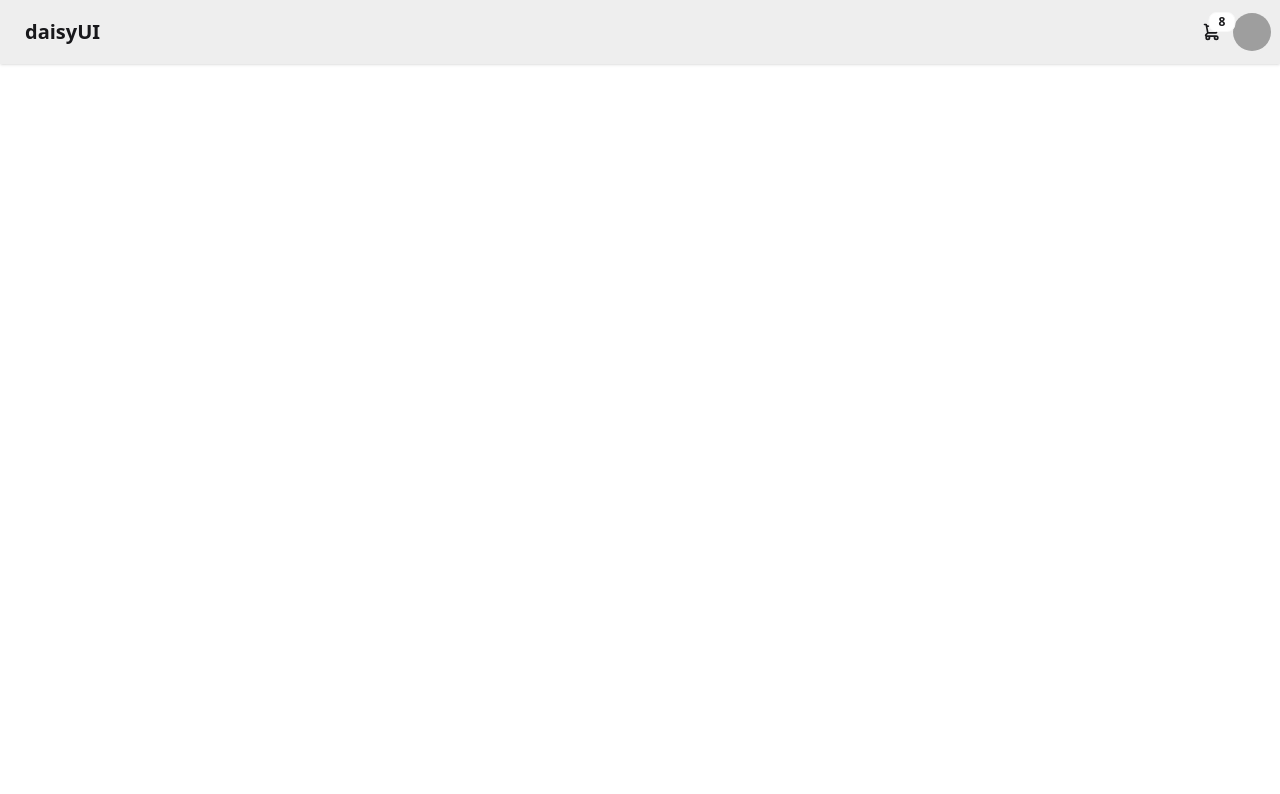
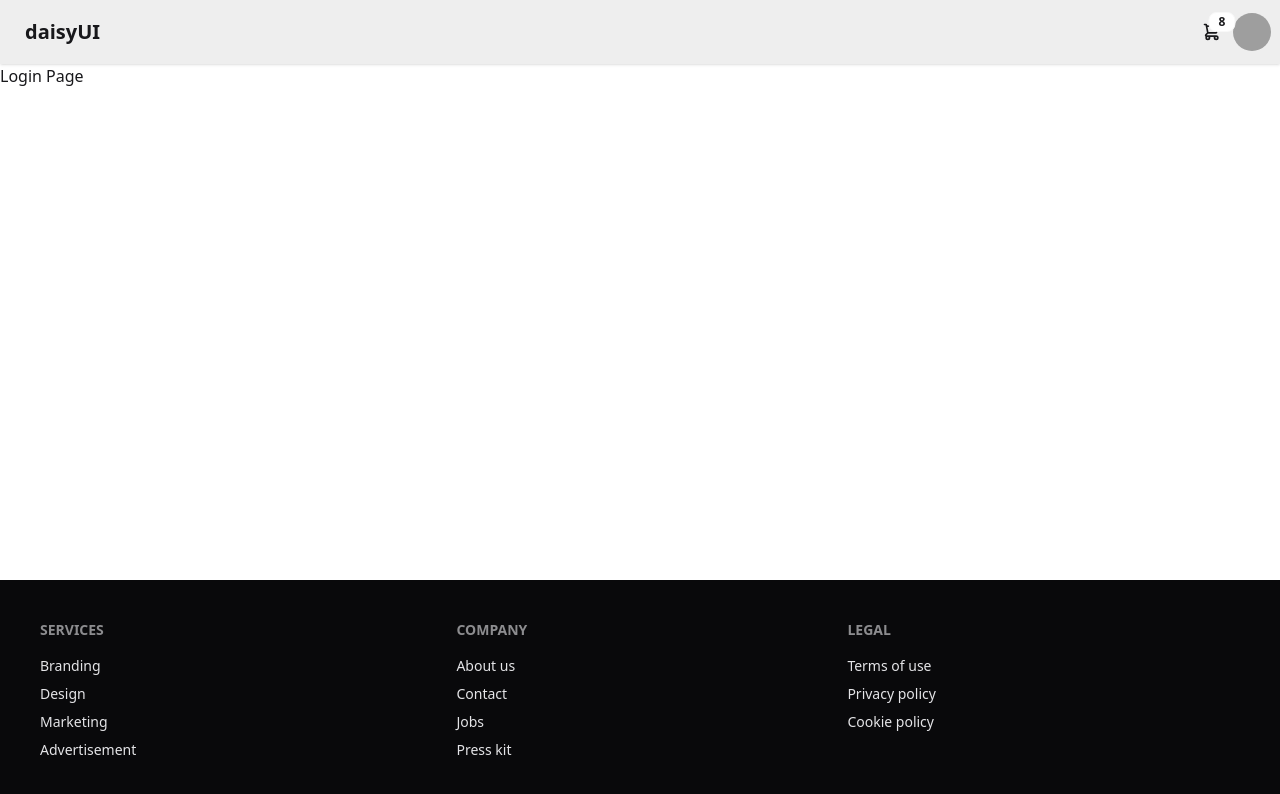
Before and after one commit to RahulKRavi/devtinder-ui, a React (Vite) app: page /login in a window 1280 px wide. Shown: the top 794 px of the page. Built offline with nearby package versions, Linux system fonts and the light colour scheme; grey boxes are pictures that could not be loaded.

Commit message:
implement react router

```diff
--- a/package.json
+++ b/package.json
@@ -13,6 +13,7 @@
     "@tailwindcss/vite": "^4.0.1",
     "react": "^18.3.1",
     "react-dom": "^18.3.1",
+    "react-router-dom": "^7.1.3",
     "tailwindcss": "^4.0.1"
   },
   "devDependencies": {
--- a/src/App.jsx
+++ b/src/App.jsx
@@ -1,53 +1,17 @@
+import { BrowserRouter, Routes, Route } from "react-router-dom"
+import Body from "./Body"
+
 function App() {
   return (
     <>
-      <div className="navbar bg-base-300 shadow-sm">
-  <div className="flex-1">
-    <a className="btn btn-ghost text-xl">daisyUI</a>
-  </div>
-  <div className="flex-none">
-    <div className="dropdown dropdown-end">
-      <div tabIndex={0} role="button" className="btn btn-ghost btn-circle">
-        <div className="indicator">
-          <svg xmlns="http://www.w3.org/2000/svg" className="h-5 w-5" fill="none" viewBox="0 0 24 24" stroke="currentColor"> <path strokeLinecap="round" strokeLinejoin="round" strokeWidth="2" d="M3 3h2l.4 2M7 13h10l4-8H5.4M7 13L5.4 5M7 13l-2.293 2.293c-.63.63-.184 1.707.707 1.707H17m0 0a2 2 0 100 4 2 2 0 000-4zm-8 2a2 2 0 11-4 0 2 2 0 014 0z" /> </svg>
-          <span className="badge badge-sm indicator-item">8</span>
-        </div>
-      </div>
-      <div
-        tabIndex={0}
-        class="card card-compact dropdown-content bg-base-100 z-1 mt-3 w-52 shadow">
-        <div className="card-body">
-          <span className="text-lg font-bold">8 Items</span>
-          <span className="text-info">Subtotal: $999</span>
-          <div className="card-actions">
-            <button className="btn btn-primary btn-block">View cart</button>
-          </div>
-        </div>
-      </div>
-    </div>
-    <div className="dropdown dropdown-end">
-      <div tabIndex={0} role="button" className="btn btn-ghost btn-circle avatar">
-        <div className="w-10 rounded-full">
-          <img
-            alt="Tailwind CSS Navbar component"
-            src="https://img.daisyui.com/images/stock/photo-1534528741775-53994a69daeb.webp" />
-        </div>
-      </div>
-      <ul
-        tabIndex={0}
-        class="menu menu-sm dropdown-content bg-base-100 rounded-box z-1 mt-3 w-52 p-2 shadow">
-        <li>
-          <a className="justify-between">
-            Profile
-            <span className="badge">New</span>
-          </a>
-        </li>
-        <li><a>Settings</a></li>
-        <li><a>Logout</a></li>
-      </ul>
-    </div>
-  </div>
-</div>
+      <BrowserRouter basename="/">
+        <Routes>
+          <Route path='/' element={<Body/>}>
+          <Route path='/login' element={<div>Login Page</div>}></Route>
+          <Route path='/test' element={<div>Testing Page</div>}></Route>
+          </Route>
+        </Routes>
+      </BrowserRouter>
     </>
   )
 }
--- /dev/null
+++ b/src/Body.jsx
@@ -0,0 +1,15 @@
+import { Outlet } from "react-router-dom"
+import Navbar from "./Navbar"
+import Footer from './Footer'
+
+const Body = () => {
+  return (
+    <>
+      <Navbar/>
+      <Outlet/>
+      <Footer/>
+    </>
+  )
+}
+
+export default Body
--- /dev/null
+++ b/src/Footer.jsx
@@ -0,0 +1,30 @@
+const Footer = () => {
+  return (
+    <>
+      <footer className="footer sm:footer-horizontal bg-neutral text-neutral-content p-10 fixed bottom-0">
+        <nav>
+          <h6 className="footer-title">Services</h6>
+          <a className="link link-hover">Branding</a>
+          <a className="link link-hover">Design</a>
+          <a className="link link-hover">Marketing</a>
+          <a className="link link-hover">Advertisement</a>
+        </nav>
+        <nav>
+          <h6 className="footer-title">Company</h6>
+          <a className="link link-hover">About us</a>
+          <a className="link link-hover">Contact</a>
+          <a className="link link-hover">Jobs</a>
+          <a className="link link-hover">Press kit</a>
+        </nav>
+        <nav>
+          <h6 className="footer-title">Legal</h6>
+          <a className="link link-hover">Terms of use</a>
+          <a className="link link-hover">Privacy policy</a>
+          <a className="link link-hover">Cookie policy</a>
+        </nav>
+      </footer>
+    </>
+  );
+}
+
+export default Footer;
--- /dev/null
+++ b/src/Navbar.jsx
@@ -0,0 +1,78 @@
+const Navbar = () => {
+  return (
+    <div className="navbar bg-base-300 shadow-sm">
+    <div className="flex-1">
+      <a className="btn btn-ghost text-xl">daisyUI</a>
+    </div>
+    <div className="flex-none">
+      <div className="dropdown dropdown-end">
+        <div tabIndex={0} role="button" className="btn btn-ghost btn-circle">
+          <div className="indicator">
+            <svg
+              xmlns="http://www.w3.org/2000/svg"
+              className="h-5 w-5"
+              fill="none"
+              viewBox="0 0 24 24"
+              stroke="currentColor"
+            >
+              {" "}
+              <path
+                strokeLinecap="round"
+                strokeLinejoin="round"
+                strokeWidth="2"
+                d="M3 3h2l.4 2M7 13h10l4-8H5.4M7 13L5.4 5M7 13l-2.293 2.293c-.63.63-.184 1.707.707 1.707H17m0 0a2 2 0 100 4 2 2 0 000-4zm-8 2a2 2 0 11-4 0 2 2 0 014 0z"
+              />{" "}
+            </svg>
+            <span className="badge badge-sm indicator-item">8</span>
+          </div>
+        </div>
+        <div
+          tabIndex={0}
+          class="card card-compact dropdown-content bg-base-100 z-1 mt-3 w-52 shadow"
+        >
+          <div className="card-body">
+            <span className="text-lg font-bold">8 Items</span>
+            <span className="text-info">Subtotal: $999</span>
+            <div className="card-actions">
+              <button className="btn btn-primary btn-block">View cart</button>
+            </div>
+          </div>
+        </div>
+      </div>
+      <div className="dropdown dropdown-end">
+        <div
+          tabIndex={0}
+          role="button"
+          className="btn btn-ghost btn-circle avatar"
+        >
+          <div className="w-10 rounded-full">
+            <img
+              alt="Tailwind CSS Navbar component"
+              src="https://img.daisyui.com/images/stock/photo-1534528741775-53994a69daeb.webp"
+            />
+          </div>
+        </div>
+        <ul
+          tabIndex={0}
+          class="menu menu-sm dropdown-content bg-base-100 rounded-box z-1 mt-3 w-52 p-2 shadow"
+        >
+          <li>
+            <a className="justify-between">
+              Profile
+              <span className="badge">New</span>
+            </a>
+          </li>
+          <li>
+            <a>Settings</a>
+          </li>
+          <li>
+            <a>Logout</a>
+          </li>
+        </ul>
+      </div>
+    </div>
+  </div>
+  )
+};
+
+export default Navbar
```
Also changed, not shown: 1 other file (tests, documents, lock files or other folders).
